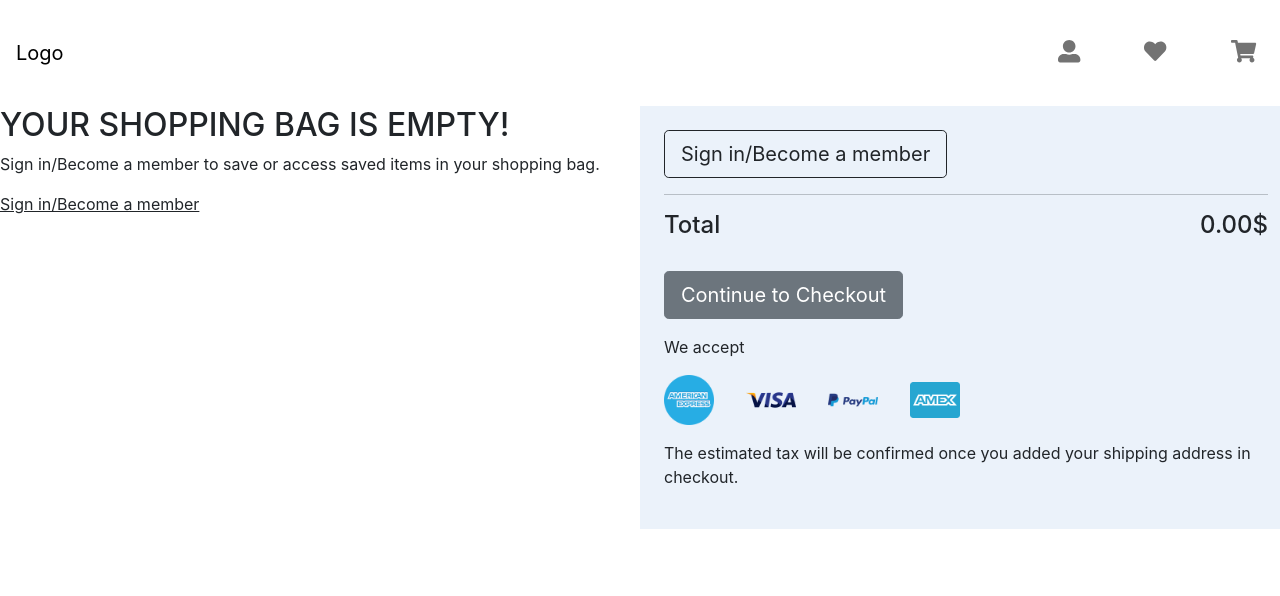
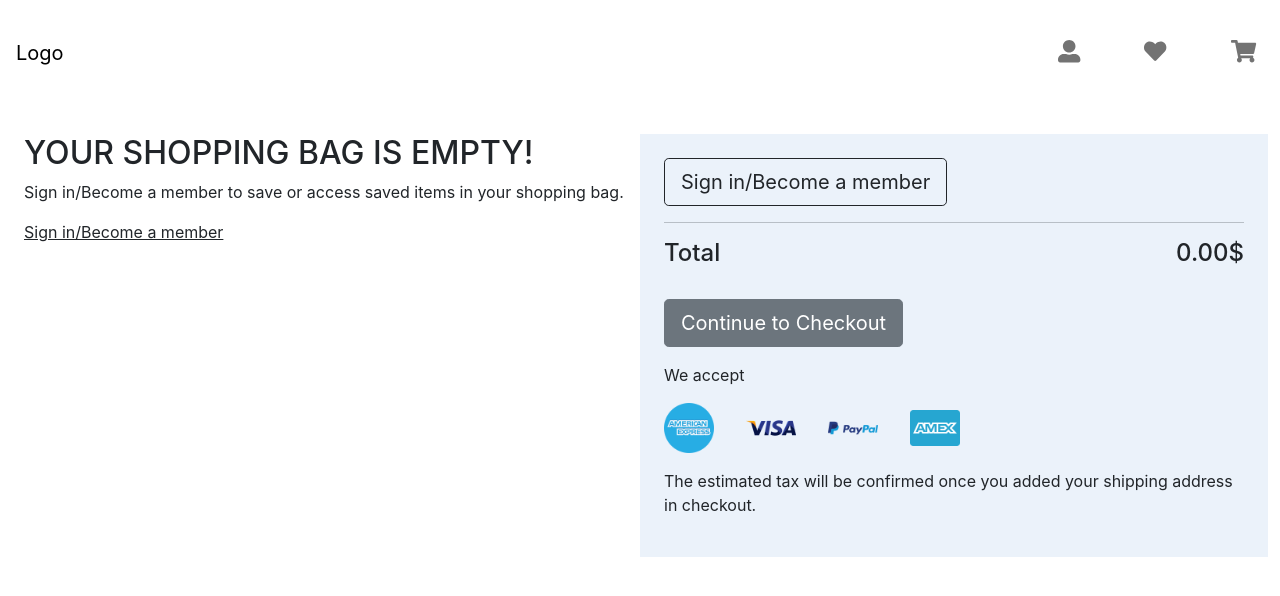
Before and after one commit to abuiko/react-bootstrap, a React (Create React App) app: page /basket in a window 1280 px wide. Shown: the top 596 px of the page. Built offline with nearby package versions, Linux system fonts and the light colour scheme.

Commit message:
fix cart size

```diff
--- a/src/Basket.js
+++ b/src/Basket.js
@@ -7,6 +7,14 @@ import Paypal from "./assets/paypal.png";
 import Visa from "./assets/visa.png";
 
 const Styles = styled.div`
+
+    .cart {
+
+        height: 60vh;
+        display: flex;
+        justify-content: center;
+        align-items: center;
+    }
     .total-area {
         display: flex;
         justify-content: space-between;
@@ -38,7 +46,8 @@ export const Basket = () => {
     return (
 
         <Styles>
-            <Container>
+            <div className="cart">
+                <Container className="p-4">
                     <Row>
                         <Col md="6" sm="12">
                             <h2>YOUR SHOPPING BAG IS EMPTY!</h2>
@@ -69,6 +78,8 @@ export const Basket = () => {
                     </Row>
 
                 </Container>
+            </div>
+
         </Styles>
 
     )
```
Lines whose indentation alone changed are shown as unchanged.
